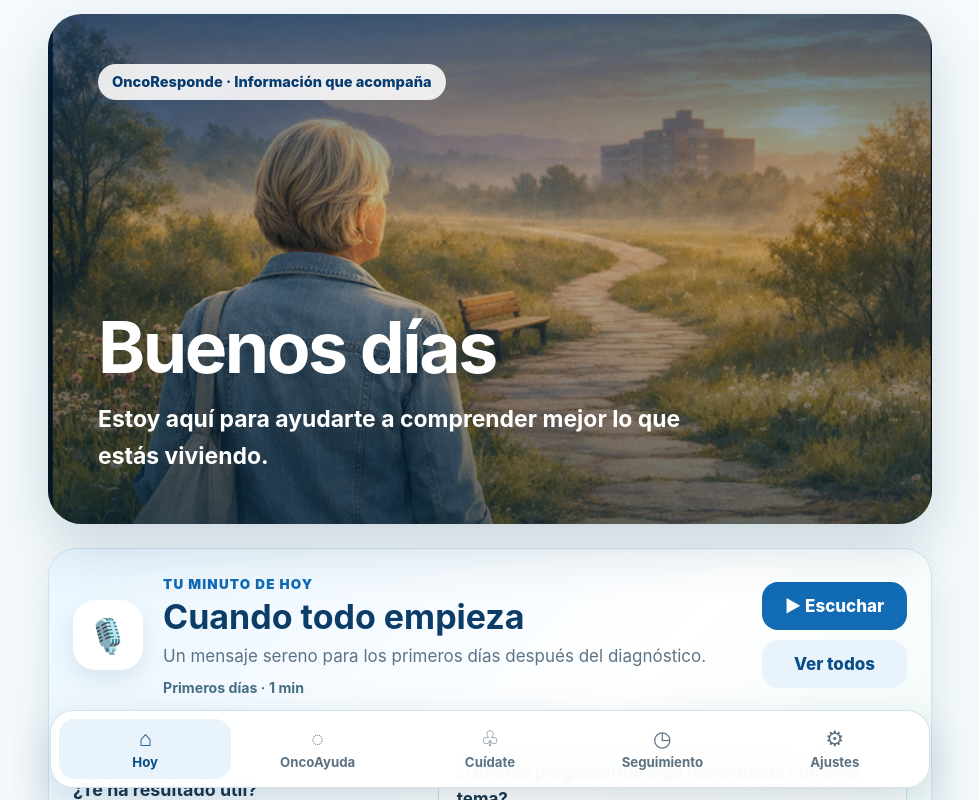
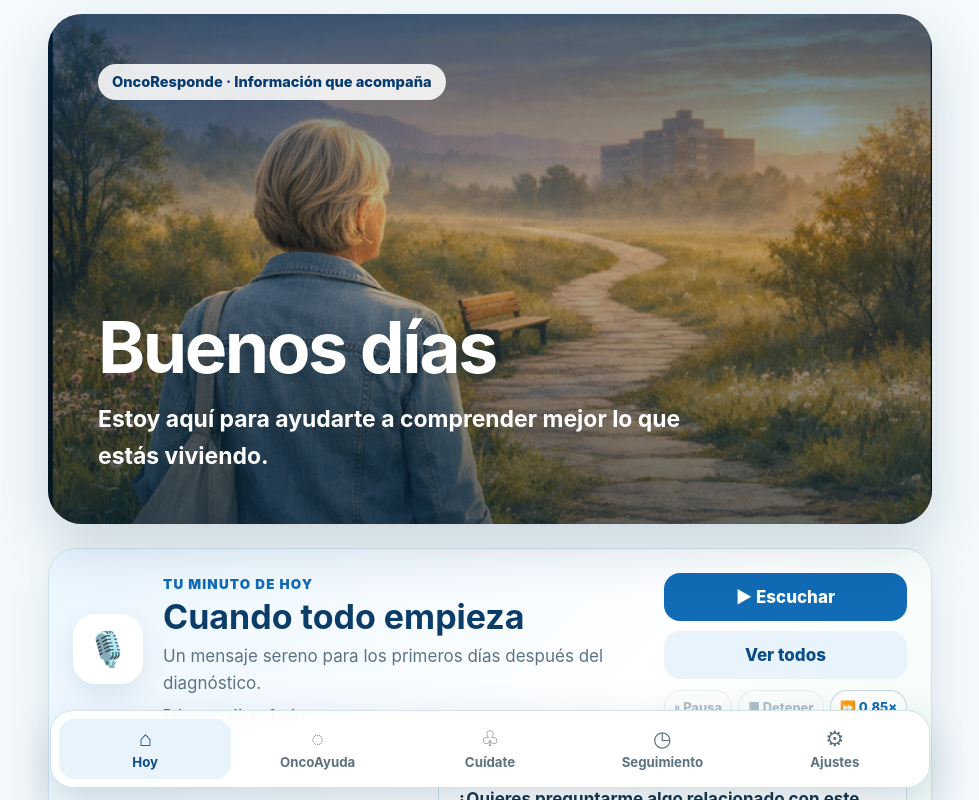
Before and after one commit to Moisesmira/OncoResponde, a React (Vite) app: page / in a window 1280 px wide. Shown: the top 800 px of the page, without its empty margins (150-1129 px from the left). Built offline with nearby package versions, Linux system fonts and the light colour scheme.

Commit message:
OncoResponde con controles de voz

```diff
--- a/src/pages/Today.tsx
+++ b/src/pages/Today.tsx
@@ -103,6 +103,8 @@ export default function Today() {
   const homeInsights = getHomeInsights();
   const dailyEpisode = getDailyEpisode();
   const [minutePlaying, setMinutePlaying] = useState(false);
+  const [minutePaused, setMinutePaused] = useState(false);
+  const [minuteRate, setMinuteRate] = useState(0.85);
   const [minuteFeedback, setMinuteFeedback] = useState<'yes' | 'no' | null>(() => {
     const saved = window.localStorage.getItem(`oncoresponde-minute-feedback-${dailyEpisode.id}`);
     return saved === 'yes' || saved === 'no' ? saved : null;
@@ -115,16 +117,36 @@ export default function Today() {
     window.localStorage.setItem(`oncoresponde-minute-feedback-${dailyEpisode.id}`, value);
   }
 
-  function playDailyMinute() {
+  function playDailyMinute(rate = minuteRate) {
     if (!('speechSynthesis' in window)) return;
     window.speechSynthesis.cancel();
     const speech = new SpeechSynthesisUtterance(dailyEpisode.script);
     speech.lang = 'es-ES';
-    speech.rate = 0.85;
-    speech.onend = () => setMinutePlaying(false);
-    speech.onerror = () => setMinutePlaying(false);
+    speech.rate = rate;
+    speech.onend = () => { setMinutePlaying(false); setMinutePaused(false); };
+    speech.onerror = () => { setMinutePlaying(false); setMinutePaused(false); };
     setMinutePlaying(true);
+    setMinutePaused(false);
     window.speechSynthesis.speak(speech);
+  }
+
+  function toggleDailyMinutePause() {
+    if (!minutePlaying || !('speechSynthesis' in window)) return;
+    if (minutePaused) window.speechSynthesis.resume();
+    else window.speechSynthesis.pause();
+    setMinutePaused(!minutePaused);
+  }
+
+  function stopDailyMinute() {
+    window.speechSynthesis?.cancel();
+    setMinutePlaying(false);
+    setMinutePaused(false);
+  }
+
+  function increaseDailyMinuteRate() {
+    const nextRate = minuteRate >= 1.15 ? 0.85 : Number((minuteRate + 0.15).toFixed(2));
+    setMinuteRate(nextRate);
+    if (minutePlaying) playDailyMinute(nextRate);
   }
 
   return (
@@ -149,8 +171,13 @@ export default function Today() {
             <small>{dailyEpisode.category} · {dailyEpisode.duration}</small>
           </div>
           <div className="daily-minute__actions">
-            <button type="button" onClick={playDailyMinute}>{minutePlaying ? '↻ Reiniciar' : '▶ Escuchar'}</button>
+            <button type="button" onClick={() => playDailyMinute()}>{minutePlaying ? '↻ Reiniciar' : '▶ Escuchar'}</button>
             <Link className="button secondary" to="/un-minuto">Ver todos</Link>
+            <div className="daily-minute__voice-controls" aria-label="Controles de voz">
+              <button type="button" onClick={toggleDailyMinutePause} disabled={!minutePlaying} title={minutePaused ? 'Reanudar' : 'Pausar'}>{minutePaused ? '▶ Reanudar' : '⏸ Pausa'}</button>
+              <button type="button" onClick={stopDailyMinute} disabled={!minutePlaying} title="Detener">■ Detener</button>
+              <button type="button" onClick={increaseDailyMinuteRate} title="Cambiar velocidad">⏩ {minuteRate.toFixed(2)}×</button>
+            </div>
           </div>
           <div className="minute-followup">
             <div className="minute-feedback" aria-label="Valoración del episodio">
--- a/src/styles.css
+++ b/src/styles.css
@@ -1095,3 +1095,7 @@ textarea { width: 100%; min-height: 120px; border: 1px solid #bad4e5; border-rad
 
 .minute-followup{grid-column:1/-1;margin-top:4px;padding-top:20px;border-top:1px solid rgba(92,137,162,.2);display:grid;grid-template-columns:minmax(0,.85fr) minmax(0,1.15fr);gap:18px;align-items:center}.minute-followup--player{margin-top:2px}.minute-feedback{display:grid;gap:10px}.minute-feedback>strong{font-size:1.05rem;color:var(--text)}.minute-feedback__buttons{display:flex;gap:10px;flex-wrap:wrap}.minute-feedback__buttons button{min-height:44px;padding:9px 16px;background:#fff;color:var(--blue-800);border:1px solid #c7dbe7;box-shadow:none}.minute-feedback__buttons button.is-selected{background:var(--blue-800);color:#fff;border-color:var(--blue-800)}.minute-feedback small{color:var(--muted);line-height:1.35}.minute-conversation{padding:16px 18px;border-radius:18px;background:rgba(255,255,255,.75);border:1px solid rgba(150,190,211,.48)}.minute-conversation p{margin:0 0 12px!important;color:var(--text)!important;font-weight:750}.minute-conversation .button{width:100%;text-align:center;justify-content:center}.minute-player .minute-followup{grid-column:1/-1}
 @media(max-width:720px){.minute-followup{grid-template-columns:1fr}.minute-conversation{padding:15px}.minute-feedback__buttons{display:grid;grid-template-columns:1fr 1fr}.minute-feedback__buttons button{width:100%}}
+
+/* Controles discretos de voz en Tu minuto de hoy */
+.daily-minute__voice-controls{display:flex;gap:6px;flex-wrap:wrap;justify-content:center;margin-top:1px}.daily-minute__voice-controls button{min-height:34px;padding:6px 9px;border-radius:999px;background:rgba(255,255,255,.78);color:#466b80;border:1px solid rgba(133,173,195,.45);box-shadow:none;font-size:.76rem;font-weight:800}.daily-minute__voice-controls button:hover:not(:disabled){background:#fff;color:var(--blue-800);border-color:#8eb9d1}.daily-minute__voice-controls button:disabled{opacity:.42;cursor:not-allowed}.daily-minute__voice-controls button:last-child{color:var(--blue-700)}
+@media(max-width:720px){.daily-minute__voice-controls{grid-column:1/-1}.daily-minute__voice-controls button{flex:1;min-width:88px}}
```
